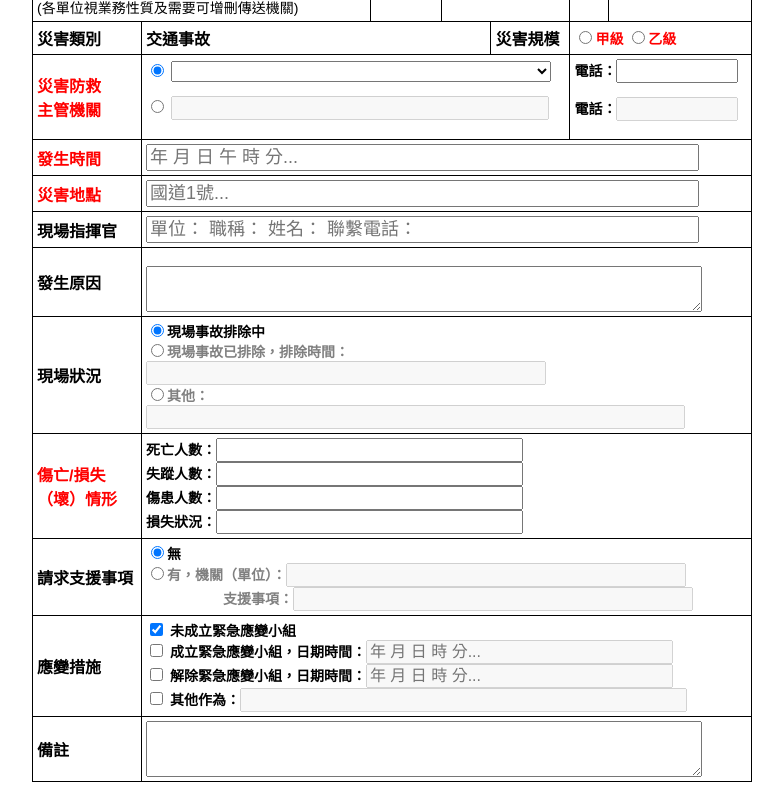
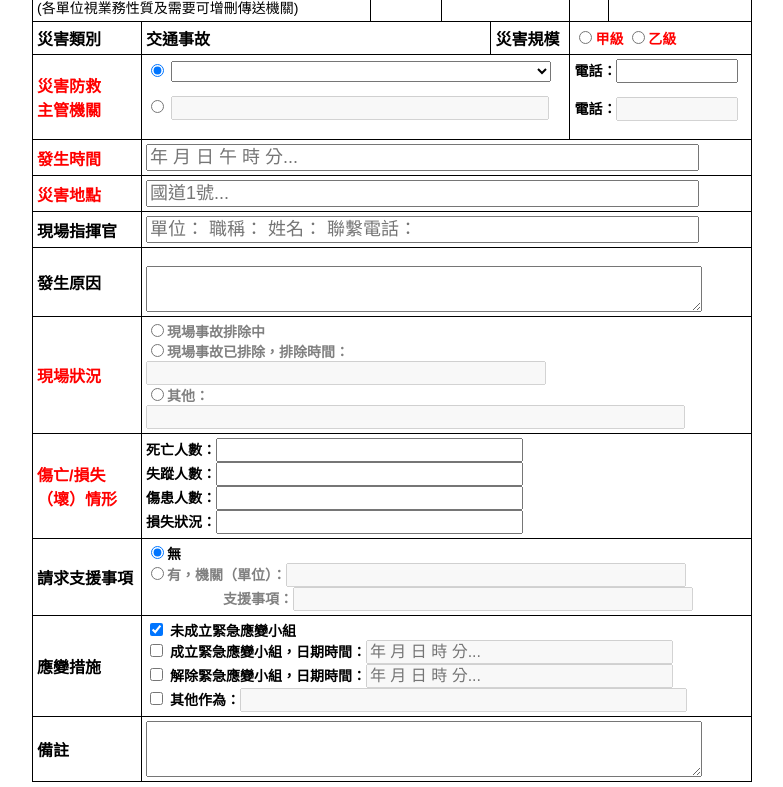
Before and after one commit to tonypeng9188/test003, a plain HTML site: page index2.html in a window 1280 px wide. Shown: the part 895-1682 px from the top of the page, without its empty margins (248-1031 px from the left). Drawn offline with Linux system fonts and the light colour scheme.

Commit message:
Add files via upload

```diff
--- a/index2.html
+++ b/index2.html
@@ -403,10 +403,9 @@
                 <textarea id="inputText_10" oninput="autoResize()"></textarea>
             </td>
         <tr>
-            <td style="font-size:16px"><b>現場狀況</b></td>
+            <td style="font-size:16px"><label id="label005" class="red"><b>現場狀況</b></label></td>
             <td colspan="6">
-                <input type="radio" name="condition_1" id="con_1" onchange="checkCheckbox_3()"
-                    checked="checked"><b>現場事故排除中</b>
+                <input type="radio" name="condition_1" id="con_1" onchange="checkCheckbox_3()"><b>現場事故排除中</b>
                 <br>
                 <input type="radio" name="condition_1" id="con_2"
                     onchange="checkCheckbox_3()"><b>現場事故已排除，排除時間：</b><input type="text" id="inputText_11"
--- a/script2.js
+++ b/script2.js
@@ -700,6 +700,7 @@ document.addEventListener('DOMContentLoaded', function () {
     // 设置初始状态为灰色
     var con3Label = document.querySelector('#con_3 + b');
     var con2Label = document.querySelector('#con_2 + b');
+    var con1Label = document.querySelector('#con_1 + b');
     //var radioOption_1_Label = document.querySelector('#radioOption_1 + b');
     //var warning2_Label = document.querySelector('#warning2 + b');
     //var warning3_Label = document.querySelector('#warning3 + b');
@@ -708,7 +709,7 @@ document.addEventListener('DOMContentLoaded', function () {
     var text_23 = document.getElementById("text_label_23");
     var text_24 = document.getElementById("text_label_24");
     var text_25 = document.getElementById("text_label_25");
-
+    con1Label.classList.add('gray-text');
     con2Label.classList.add('gray-text');
     con3Label.classList.add('gray-text');
     //radioOption_1_Label.classList.add('gray-text');
@@ -729,6 +730,7 @@ function checkCheckbox_3() { //現場狀況選擇
     var con1Labe3 = radio3.nextElementSibling; // Get the <b> element after the radio
     var inputText2 = document.getElementById("inputText_11");
     var inputText3 = document.getElementById("inputText_12");
+    var label = document.getElementById("label005");
 
     // 根据选中的 radio 按钮，设置对应的 input 文本框状态
     if (radio1.checked) {
@@ -737,6 +739,8 @@ function checkCheckbox_3() { //現場狀況選擇
         con1Label.classList.remove('gray-text'); // Remove the gray-text class
         con1Labe2.classList.add('gray-text'); // Add the gray-text class
         con1Labe3.classList.add('gray-text'); // Add the gray-text class
+        label.classList.remove("red");
+        label.classList.add("black");
     }
     if (radio2.checked) {
         inputText2.disabled = false;  // 開啟输入框
@@ -745,6 +749,8 @@ function checkCheckbox_3() { //現場狀況選擇
         con1Label.classList.add('gray-text'); // Remove the gray-text class
         con1Labe2.classList.remove('gray-text'); // Add the gray-text class
         con1Labe3.classList.add('gray-text'); // Add the gray-text class
+        label.classList.remove("red");
+        label.classList.add("black");
     }
     if (radio3.checked) {
         inputText2.disabled = true;  // 進用输入框
@@ -753,6 +759,8 @@ function checkCheckbox_3() { //現場狀況選擇
         con1Label.classList.add('gray-text'); // Remove the gray-text class
         con1Labe2.classList.add('gray-text'); // Add the gray-text class
         con1Labe3.classList.remove('gray-text'); // Add the gray-text class
+        label.classList.remove("red");
+        label.classList.add("black");
     }
 
 }
```
